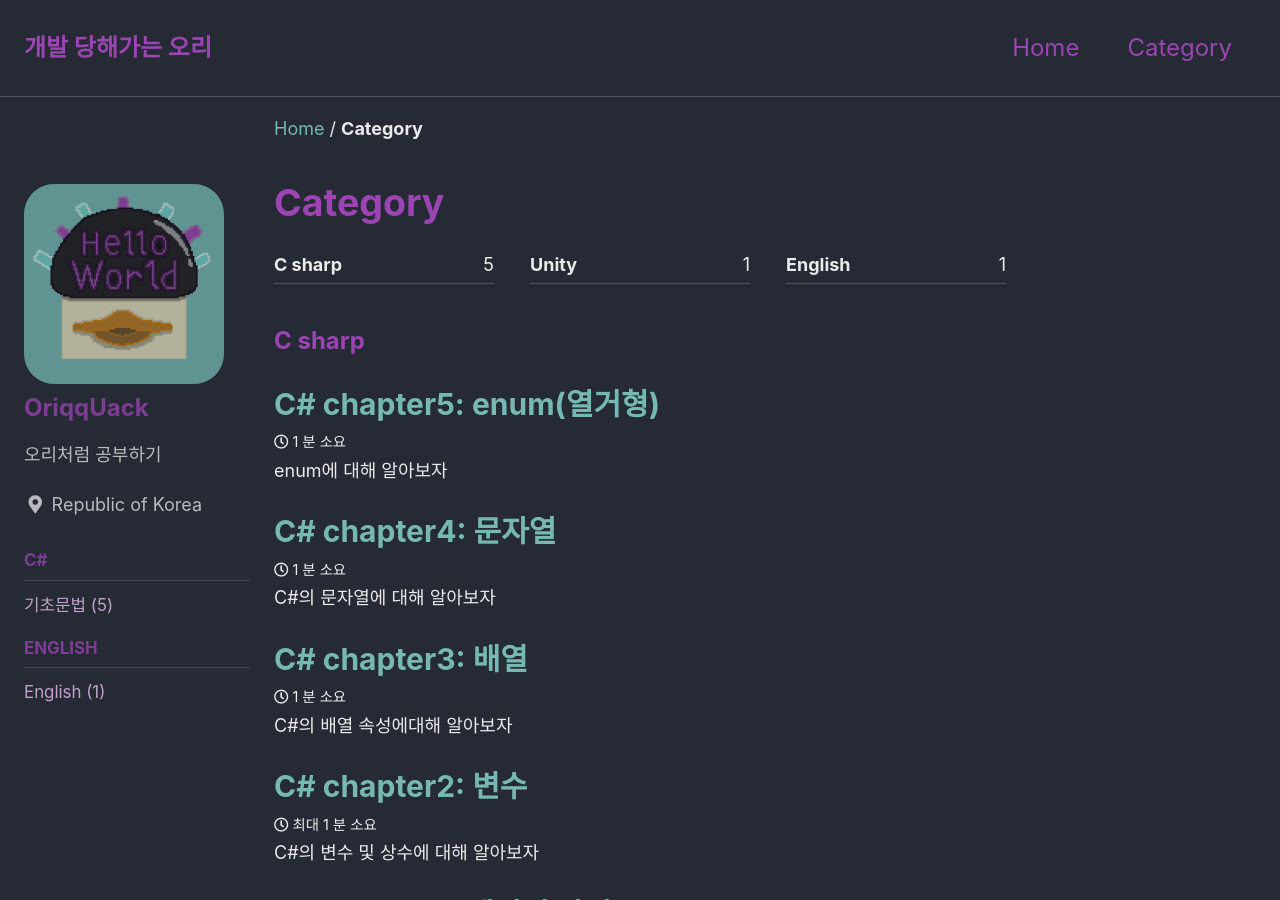
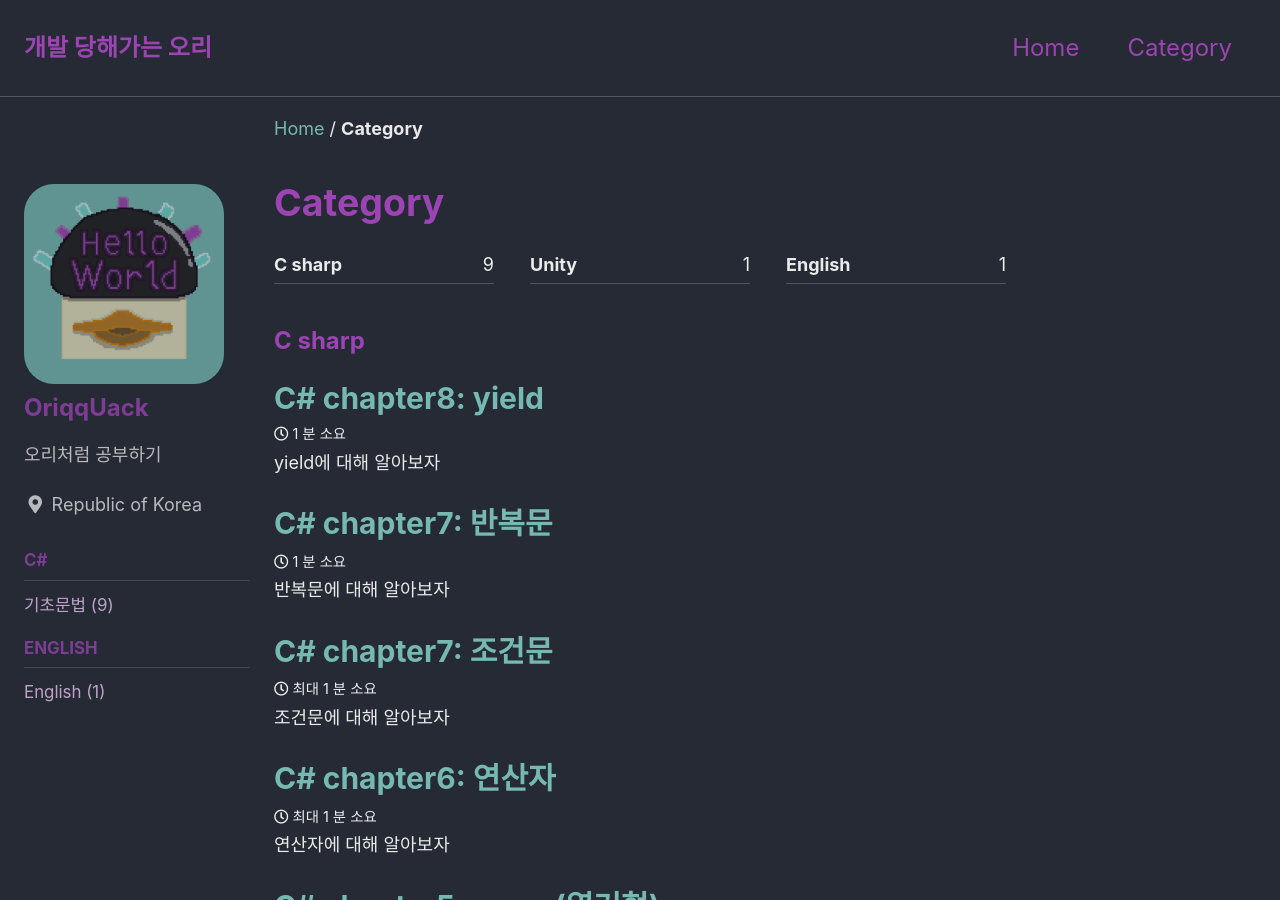
Before and after one commit to OriqqUack/OriqqUack.github.io, a Jekyll site: the page built from _pages/cartegory-archive.md, in a window 1280 px wide and 900 px high. Built offline with Jekyll 4.4.1, drawn with Linux system fonts in a browser that asks for light colours; cached includes are drawn as plain includes; some web fonts are replaced; some of the changed lines change nothing that is shown.

Commit message:
20220506

````diff
--- a/_posts/c#/2022-05-03-chapter5.md
+++ b/_posts/c#/2022-05-03-chapter5.md
@@ -10,7 +10,7 @@ toc: true
 toc_sticky: true
 
 date: 2022-05-03
-last_modified_at: 2022-05-03
+last_modified_at: 2022-05-05
 ---
 [예제로 배우는 C#프로그래밍](http://www.csharpstudy.com/CSharp/CSharp-enum.aspx)에서 참고했습니다.
 
@@ -56,7 +56,7 @@ last_modified_at: 2022-05-03
   ```
 
 ## flag enum
-  - enum 타입이 비트 필드를 갖고 있다는 것을 표시하기 위해 enum 선언 문 위에 `[Flags]`라는 attribute(해당 타입 혹은 멤버가 어떤 특성을 가지고 있는지 나타내게 되는 것)를 지정한다.
+  - enum 타입이 `비트 필드`를 갖고 있다는 것을 표시하기 위해 enum 선언 문 위에 `[Flags]`라는 attribute(해당 타입 혹은 멤버가 어떤 특성을 가지고 있는지 나타내게 되는 것)를 지정한다.
   - `[Flags]`특성을 가진 enum은 `OR` 연산자를 통해 enum변수에 `다중값`을 받을 수 있다.
   - `And`연산자를 통해 enum변수가 특정 멤버를 포함 하고 있는지 알 수 있다.
 
@@ -71,7 +71,7 @@ last_modified_at: 2022-05-03
   }
 
   static void Main(string[] args){
-    Border b= Border.Top | Border.Bottom; //OR 연산자로 다중값 설정
+    Border b= Border.Top | Border.Bottom; //OR 연산자로 다중값 설정, 비트 연산자 사5
 
     if((b&Border.Top)!=0){ //&연산자로 플래그 체크
       if(b.HasFlag(Border.Bottom)){ //HasFlag를 사용하여 플래그 체크
--- /dev/null
+++ b/_posts/c#/2022-05-05-chapter6.md
@@ -0,0 +1,30 @@
+---
+title:  "C# chapter6: 연산자"
+excerpt: "연산자에 대해 알아보자"
+
+categories:
+  - C sharp
+
+
+toc: true
+toc_sticky: true
+
+date: 2022-05-05
+last_modified_at: 2022-05-05
+---
+[예제로 배우는 C#프로그래밍](http://www.csharpstudy.com/CSharp/CSharp-operator.aspx)에서 참고했습니다.
+
+## C# 연산자
+  ![연산자](https://user-images.githubusercontent.com/92415634/166870156-89eda92c-8d6f-4486-b589-15870504f784.JPG)
+
+## ??연산자
+  - `??`연산자는 `??`왼쪽 피연산자의 값이 NULL인 경우 `??`뒤의 피연산자 값을 리턴하고, 아니면 `??`앞의 피연산자 값을 리턴한다.
+  - NULL이 허용되는 데이터 압인 경우에만 사용된다.
+
+  ```c#
+  int? i =null;
+  i= i ?? 0;
+
+  string s = null;
+  s = s ?? string.Empty;
+  ```
--- /dev/null
+++ b/_posts/c#/2022-05-05-chapter7.md
@@ -0,0 +1,57 @@
+---
+title:  "C# chapter7: 조건문"
+excerpt: "조건문에 대해 알아보자"
+
+categories:
+  - C sharp
+
+
+toc: true
+toc_sticky: true
+
+date: 2022-05-05
+last_modified_at: 2022-05-05
+---
+[예제로 배우는 C#프로그래밍](http://www.csharpstudy.com/CSharp/CSharp-operator.aspx)에서 참고했습니다.
+
+## C# if 조건문
+  - 예제
+
+  ```c#
+  int a = -11;
+
+  if(a>=0)
+  {
+    val = a;
+  }
+  else
+  {
+    val = -a;
+  }
+
+  //출력값 11
+  Console.Write(val);
+  ```
+
+## C# switch 조건문
+
+  - 조건 값이 여러 값들을 가질 경우 각 case 별 다른 문장들을 실행할 때 사용된다.
+
+
+  ```c#
+  switch(category)
+  {
+    case "사과":
+      price=1000;
+      break;
+    case "딸기":
+      price=1100;
+      break;
+    case "포도":
+      price = 900;
+      break;
+    default:
+      price = 0;
+      break;
+  }
+  ```
--- /dev/null
+++ b/_posts/c#/2022-05-05-chapter8.md
@@ -0,0 +1,109 @@
+---
+title:  "C# chapter7: 반복문"
+excerpt: "반복문에 대해 알아보자"
+
+categories:
+  - C sharp
+
+
+toc: true
+toc_sticky: true
+
+date: 2022-05-05
+last_modified_at: 2022-05-05
+---
+[예제로 배우는 C#프로그래밍](http://www.csharpstudy.com/CSharp/CSharp-looping.aspx)에서 참고했습니다.
+
+## C# for 반복 구문
+
+ ```c#
+ class Program{
+   static void Main(string[] args)
+   {
+     for(int i =0;i < 10; i++)
+     {
+       Console.WriteLine("Loop {0}",i);
+     }
+   }
+ }
+ ```
+
+## C# foreach 반복 구문
+
+  - `foreach`문은 배열이나 컬렉션에 주로 사용된다. 각 요소를 하나씩 꺼내와서 `foreach` 루프 내의 블럭을 실행할 때 사용된다.
+
+  ```c#
+  static void Main(string[] args)
+  {
+      string[] array = new string[] { "AB", "CD", "EF" };
+
+      // foreach 루프
+      foreach (string s in array)
+      {
+         Console.WriteLine(s);
+      }
+  }
+  ```
+
+## for vs foreach
+
+  - 예제만 봐도 이해 가능하다
+
+  ```c#
+  static void Main(string[] args)
+  {
+      // 3차배열 선언
+      string[,,] arr = new string[,,] {
+              { {"1", "2"}, {"11","22"} },
+              { {"3", "4"}, {"33", "44"} }
+      };
+
+      //for 루프 : 3번 루프를 만들어 돌림
+      for (int i = 0; i < arr.GetLength(0); i++)
+      {
+          for (int j = 0; j < arr.GetLength(1); j++)
+          {
+              for (int k = 0; k < arr.GetLength(2); k++)
+              {
+                  Debug.WriteLine(arr[i, j, k]);
+              }
+          }
+      }
+
+      //foreach 루프 : 한번에 3차배열 모두 처리
+      foreach (var s in arr)
+      {
+          Debug.WriteLine(s);
+      }
+  }
+  ```
+
+## C# 반복 구문 예제
+
+  ```c#
+  using System;
+  using System.Collections.Generic;
+
+  namespace MySystem
+  {
+      class Program
+      {
+          static void Main(string[] args)
+          {
+              List<char> keyList = new List<char>();
+              ConsoleKeyInfo key;
+              do
+              {
+                  key = Console.ReadKey();
+                  keyList.Add(key.KeyChar);
+              } while (key.Key != ConsoleKey.Q); // Q가 아니면 계속, 한번 실행을 함.
+
+              Console.WriteLine();
+              foreach (char ch in keyList) // 리스트 루프
+              {
+                  Console.Write(ch);
+              }
+          }
+      }
+  }
+  ```
--- /dev/null
+++ b/_posts/c#/2022-05-06-chapter9.md
@@ -0,0 +1,48 @@
+---
+title:  "C# chapter8: yield"
+excerpt: "yield에 대해 알아보자"
+
+categories:
+  - C sharp
+
+
+toc: true
+toc_sticky: true
+
+date: 2022-05-06
+last_modified_at: 2022-05-06
+---
+[예제로 배우는 C#프로그래밍](http://www.csharpstudy.com/CSharp/CSharp-yield.aspx)에서 참고했습니다.
+
+## C# yield
+  - `yiled` 키워드는 호출자에게 컬렉션 데이터를 하나씩 리턴할 때 사용한다.
+  - `Enumerator(Iterator)`라고 불리우는 이러한 기능을 집합적인 데이터셋으로부터 데이터를 하나씩 호출자에게 보내주는 역할을 한다.
+
+  - `yield return`은 컬렉션 데이터를 하나씩 리턴하는데 사용되고, `yield break`는 리턴을 중지하고 `Iteration` 루프를 빠져 나올때 사용한다.
+  - 예제로 알아보자
+
+  ```c#
+  using System;
+  using System.Coleections.Generic;
+
+  class Program{
+    static IEnumerable<int> GetNumber(){
+      yield return 10;  // 첫번째 루프에서 리턴되는 값
+      yield return 20;  // 두번째 루프에서 리턴되는 값
+      yield return 30;  // 세번째 루프에서 리턴되는 값
+    }
+
+    static void Main(string[] args){
+      foreach(int num in GetNumber()){
+        Console.writeLIne(num);
+      }
+    }
+  }
+  ```
+
+## yield의 사용 예
+
+
+    -  (1) 만약 데이타의 양이 커서 모든 데이타를 한꺼번에 리턴하는 것하는 것 보다 조금씩 리턴하는 것이 더 효율적일 경우. 예를 들어, 어떤 검색에서 1만 개의 자료가 존재하는데, UI에서 10개씩만 On Demand로 표시해 주는게 좋을 수도 있다. 즉, 사용자가 20개를 원할 지, 1000개를 원할 지 모르기 때문에, 일종의 지연 실행(Lazy Operation)을 수행하는 것이 나을 수 있다.
+    (2) 어떤 메서드가 무제한의 데이타를 리턴할 경우. 예를 들어, 랜덤 숫자를 무제한 계속 리턴하는 함수는 결국 전체 리스트를 리턴할 수 없기 때문에 yield 를 사용해서 구현하게 된다.
+    (3) 모든 데이타를 미리 계산하면 속도가 느려서 그때 그때 On Demand로 처리하는 것이 좋은 경우. 예를 들어 소수(Prime Number)를 계속 리턴하는 함수의 경우, 소수 전체를 구하면 (물론 무제한의 데이타를 리턴하는 경우이기도 하지만) 시간상 많은 계산 시간이 소요되므로 다음 소수만 리턴하는 함수를 만들어 소요 시간을 분산하는 지연 계산(Lazy Calculation)을 구현할 수 있다.
````
